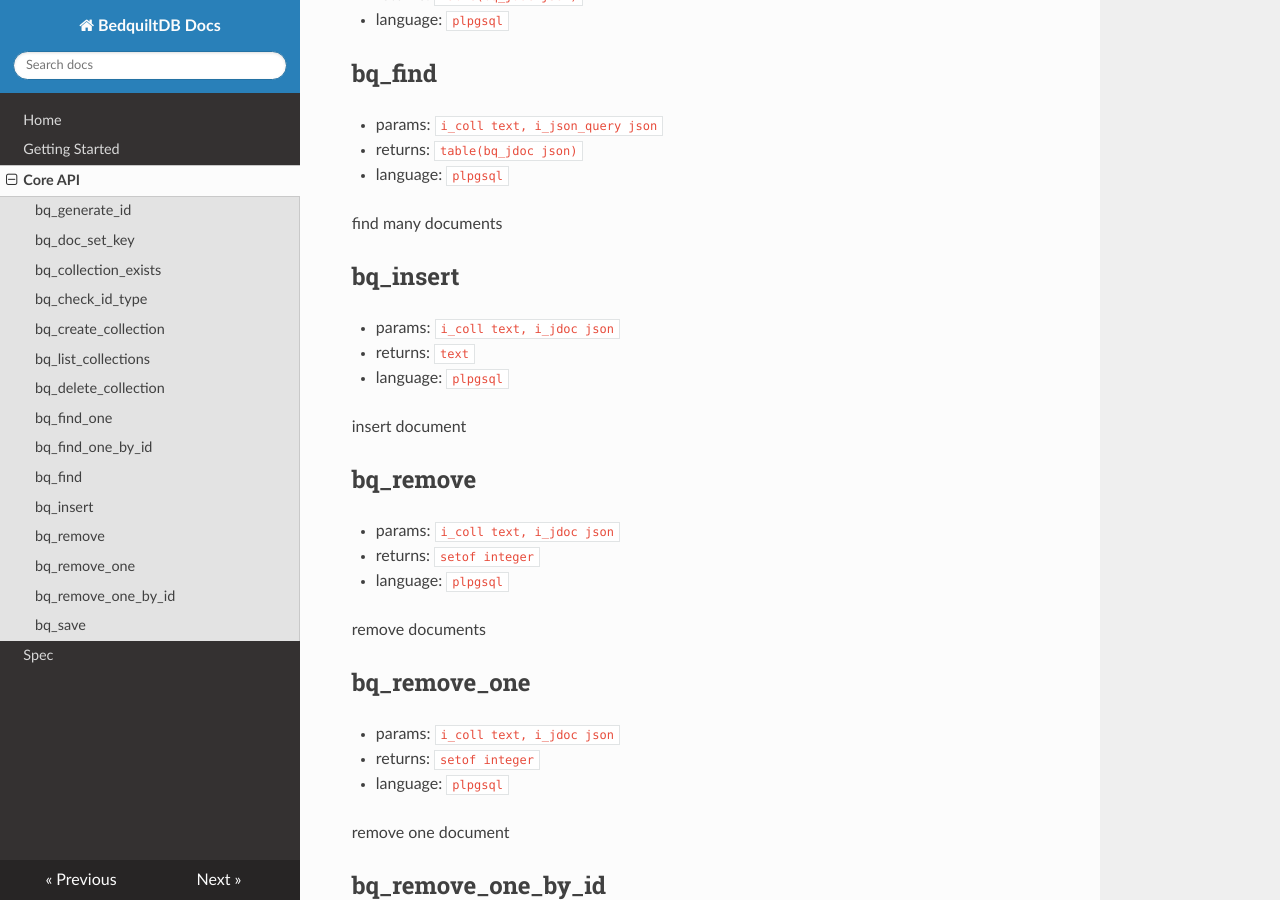
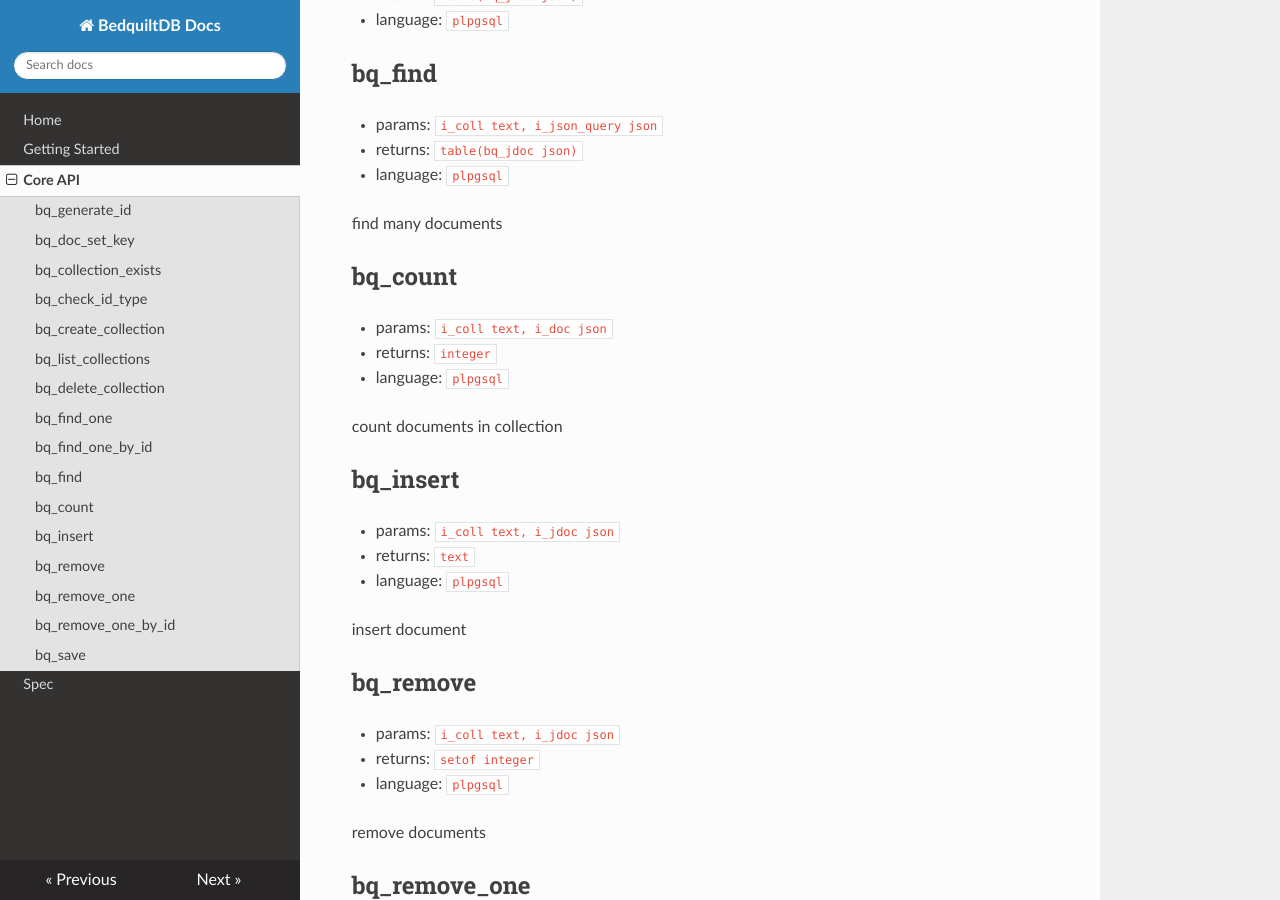
Before and after one commit to BedquiltDB/bedquilt-core, an MkDocs documentation site: the page built from doc/api_docs.md, in a window 1280 px wide and 900 px high, scrolled down 2027 px. Built offline with MkDocs 1.6.1, drawn with Linux system fonts in a browser that asks for light colours; nearby versions of some CDN libraries; old or Windows-style settings are respelled for this version of MkDocs.

Commit message:
[#5] Build docs

```diff
--- a/doc/api_docs.md
+++ b/doc/api_docs.md
@@ -133,6 +133,18 @@
 
 
 
+## bq\_count
+
+- params: `i_coll text, i_doc json`
+- returns: `integer`
+- language: `plpgsql`
+
+count documents in collection
+
+
+
+
+
 ## bq\_insert
 
 - params: `i_coll text, i_jdoc json`
```
